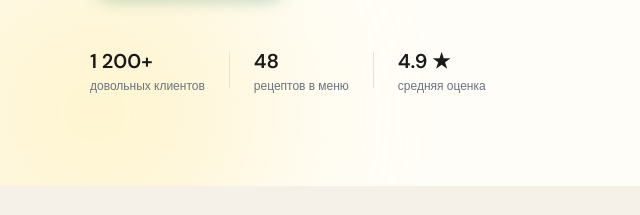
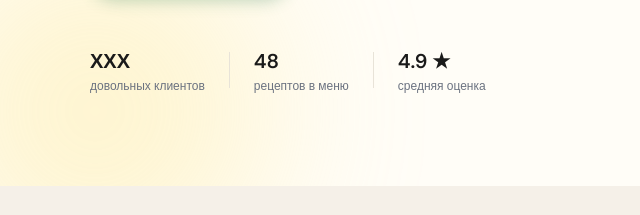
Before and after one commit to Ahman15kyptok/EL_BUISNESS, a plain HTML site: page index.html in a window 1280 px wide. Shown: the part 500-715 px from the top of the page, 0-640 px from the left. Drawn offline with nearby package versions, Linux system fonts and the light colour scheme.

Commit message:
Update index.html

```diff
--- a/index.html
+++ b/index.html
@@ -47,7 +47,7 @@
             <a href="#steps" class="ghost-btn">Как это работает</a>
           </div>
           <div class="hero-stats">
-            <div class="stat"><strong>1 200+</strong><span>довольных клиентов</span></div>
+            <div class="stat"><strong>ХХХ</strong><span>довольных клиентов</span></div>
             <div class="stat-divider"></div>
             <div class="stat"><strong>48</strong><span>рецептов в меню</span></div>
             <div class="stat-divider"></div>
```
